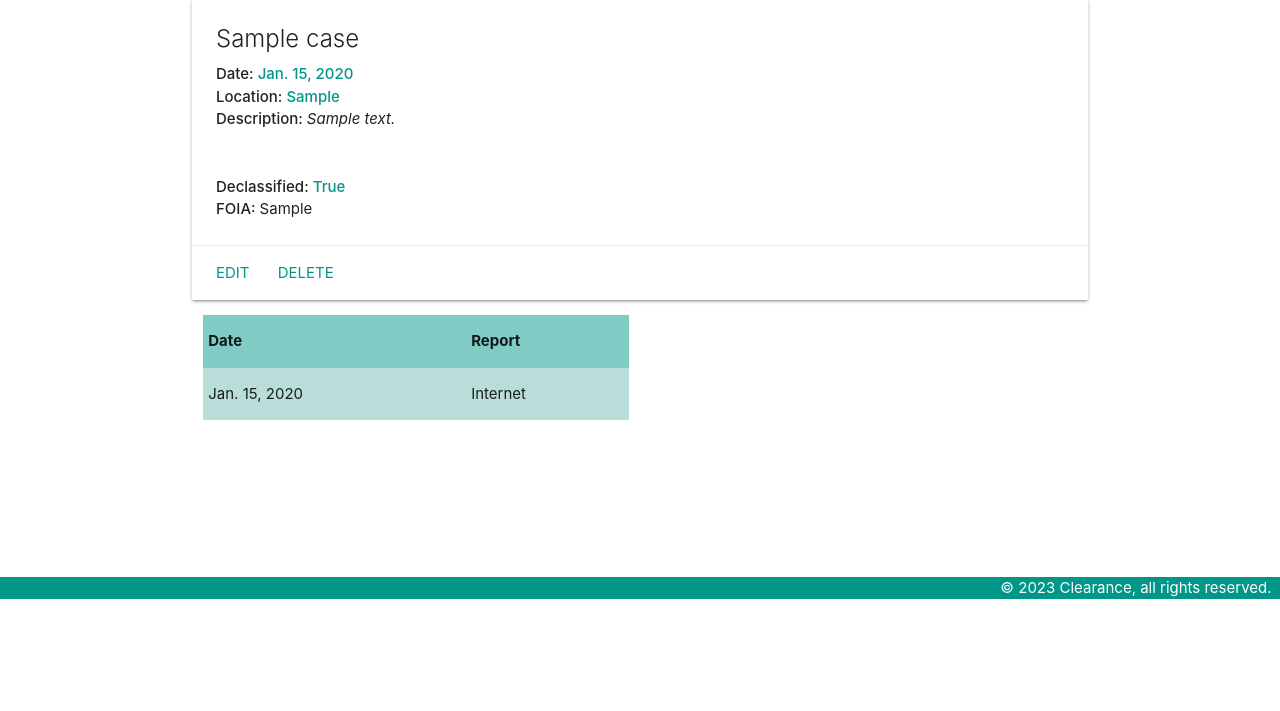
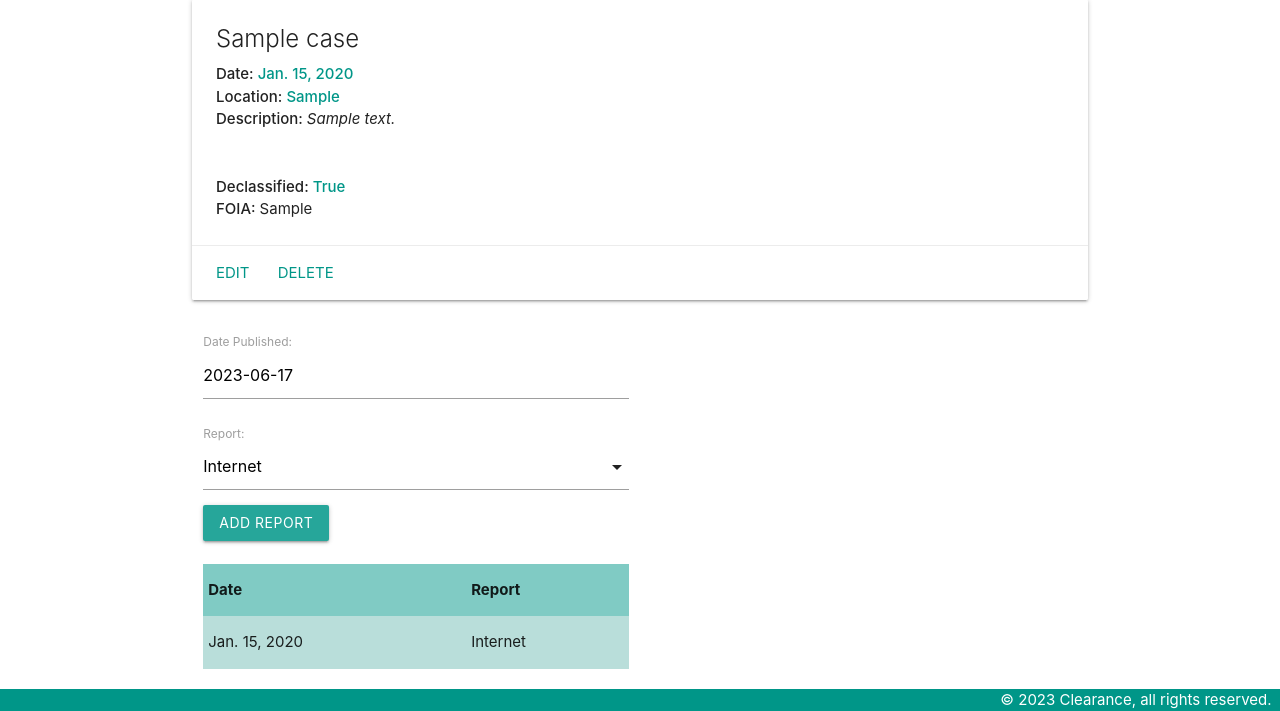
Before and after one commit to cherch173/clearance, a Django app: page /cases/1/ in a window 1280 px wide. Shown: the part 201-912 px from the top of the page. Before the commit the page ends 800 px from the top, so only its background shows below. Run offline with Django 4.2, Linux system fonts and the light colour scheme; tables that the repository leaves empty hold one stand-in row (values such as "Sample post").

Commit message:
materialize js added to base and detail html - datepicker and report dropdown

```diff
--- a/clearance/main_app/templates/base.html
+++ b/clearance/main_app/templates/base.html
@@ -21,7 +21,8 @@
   rel="stylesheet"
   type="text/css"
   href="{% static 'css/style.css' %}"
-/>
+    />
+    <script src="https://cdnjs.cloudflare.com/ajax/libs/materialize/1.0.0/js/materialize.min.js"></script>
   </head>
   <body>
     <header class="navbar-fixed">
--- a/clearance/main_app/templates/cases/detail.html
+++ b/clearance/main_app/templates/cases/detail.html
@@ -54,6 +54,12 @@
   </div>
   <!-- Reporting UI -->
   <div class="col s6">
+    <form action="">
+      {% csrf_token %}
+      {{ reporting_form.as_p }}
+      <input type="submit" class="btn" value="Add Report">
+    </form>
+    <br>
     <table class="lighten-3 teal striped">
       <thead>
         <tr>
@@ -73,6 +79,17 @@
   </div>
 </div>
 
+<script>
+  const dateEl = document.getElementById('id_date');
+  M.Datepicker.init(dateEl, {
+    format: 'yyyy-mm-dd',
+    defaultDate: new Date(),
+    setDefaultDate: true,
+    autoClose: true
+  });
 
+  const selectEl = document.getElementById('id_report')
+  M.FormSelect.init(selectEl);
+</script>
 
 {% endblock %}
```
